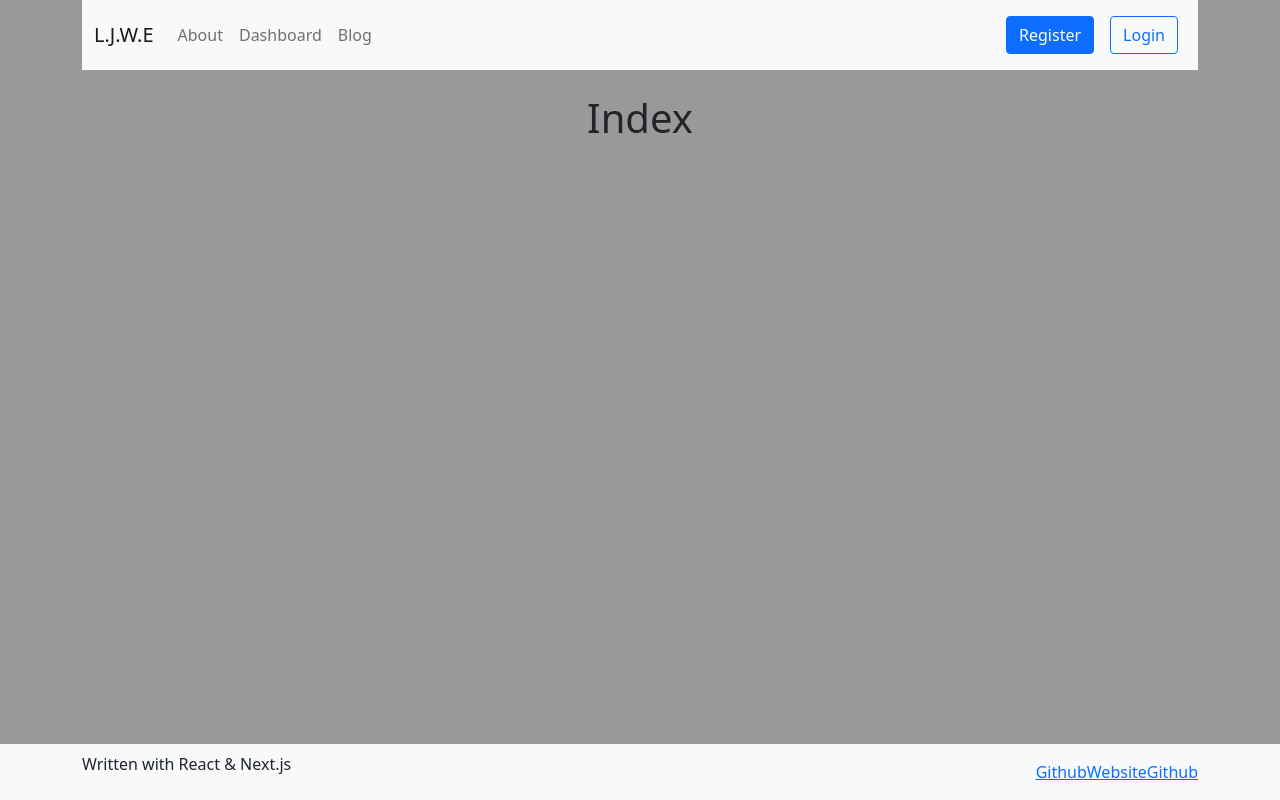
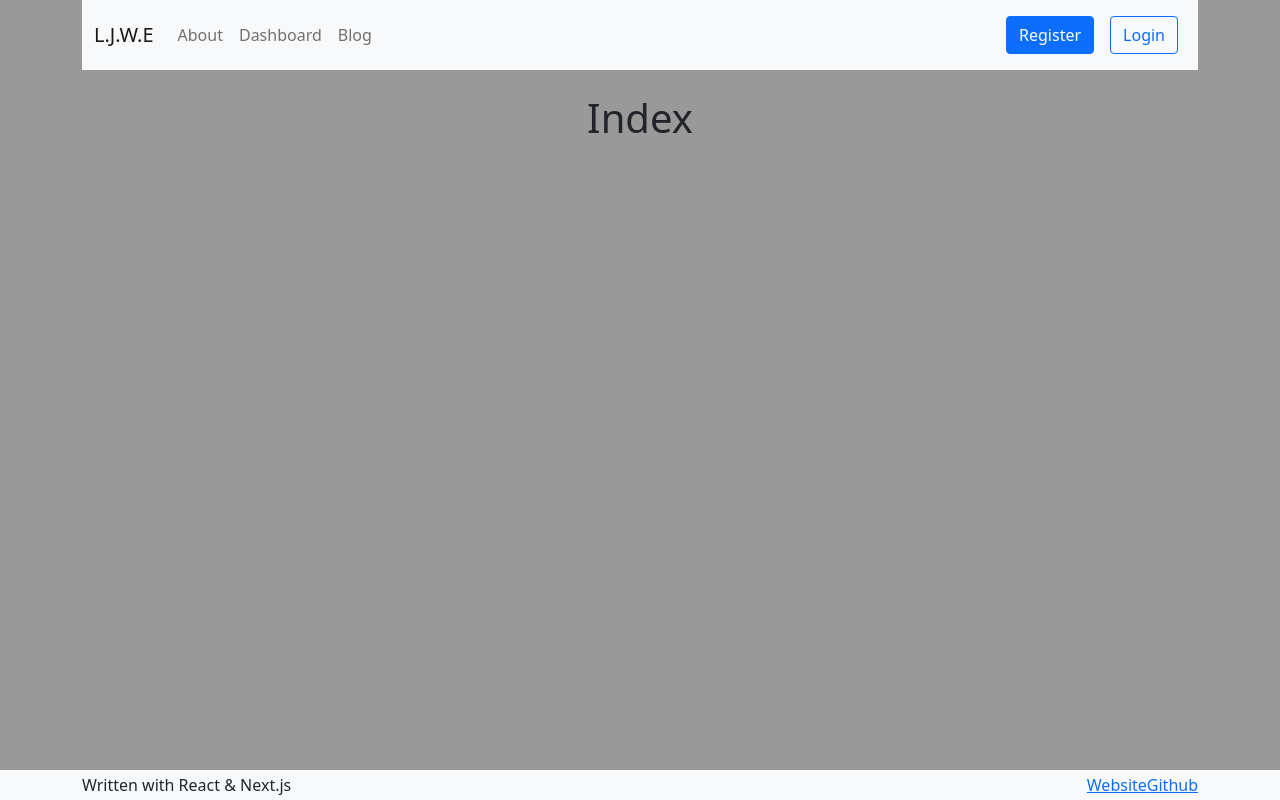
Before and after one commit to leowotzak/ljwe-db, a Next.js app: page / in a window 1280 px wide. Built offline with nearby package versions, Linux system fonts and the light colour scheme.

Commit message:
Add fontawesome icons dependency

```diff
--- a/package.json
+++ b/package.json
@@ -10,6 +10,9 @@
     "node": "16.x"
   },
   "dependencies": {
+    "@fortawesome/fontawesome-svg-core": "^1.2.36",
+    "@fortawesome/free-solid-svg-icons": "^5.15.4",
+    "@fortawesome/react-fontawesome": "^0.1.16",
     "bootstrap": "^5.1.3",
     "gray-matter": "^4.0.3",
     "next": "latest",
--- a/src/components/Footer.js
+++ b/src/components/Footer.js
@@ -1,17 +1,17 @@
 import { Container, Row, Col, Navbar } from "react-bootstrap";
+import { FontAwesomeIcon } from "@fortawesome/react-fontawesome";
+import { faGithub } from "@fortawesome/free-solid-svg-icons";
 
 export default () => {
   return (
-    <Navbar bg="light" expand="lg" fixed="bottom">
+    <Navbar bg="light" expand="lg" fixed="bottom" style={{ height: "30px" }}>
       <Container>
-        <Col sm={10} align="left">
-          <p>Written with React & Next.js</p>
-        </Col>
-        <Col sm={2} align="right">
-          <a href="https://github.com/">Github</a>
+        <div>Written with React & Next.js</div>
+        <div>
+          <FontAwesomeIcon icon={["fab", "fa-github"]}>sssss</FontAwesomeIcon>
           <a href="https://www.leojwotzak.com/">Website</a>
           <a href="https://github.com/leowotzak/ljwe-backend">Github</a>
-        </Col>
+        </div>
       </Container>
     </Navbar>
   );
```
Also changed, not shown: 1 other file (tests, documents, lock files or other folders).
